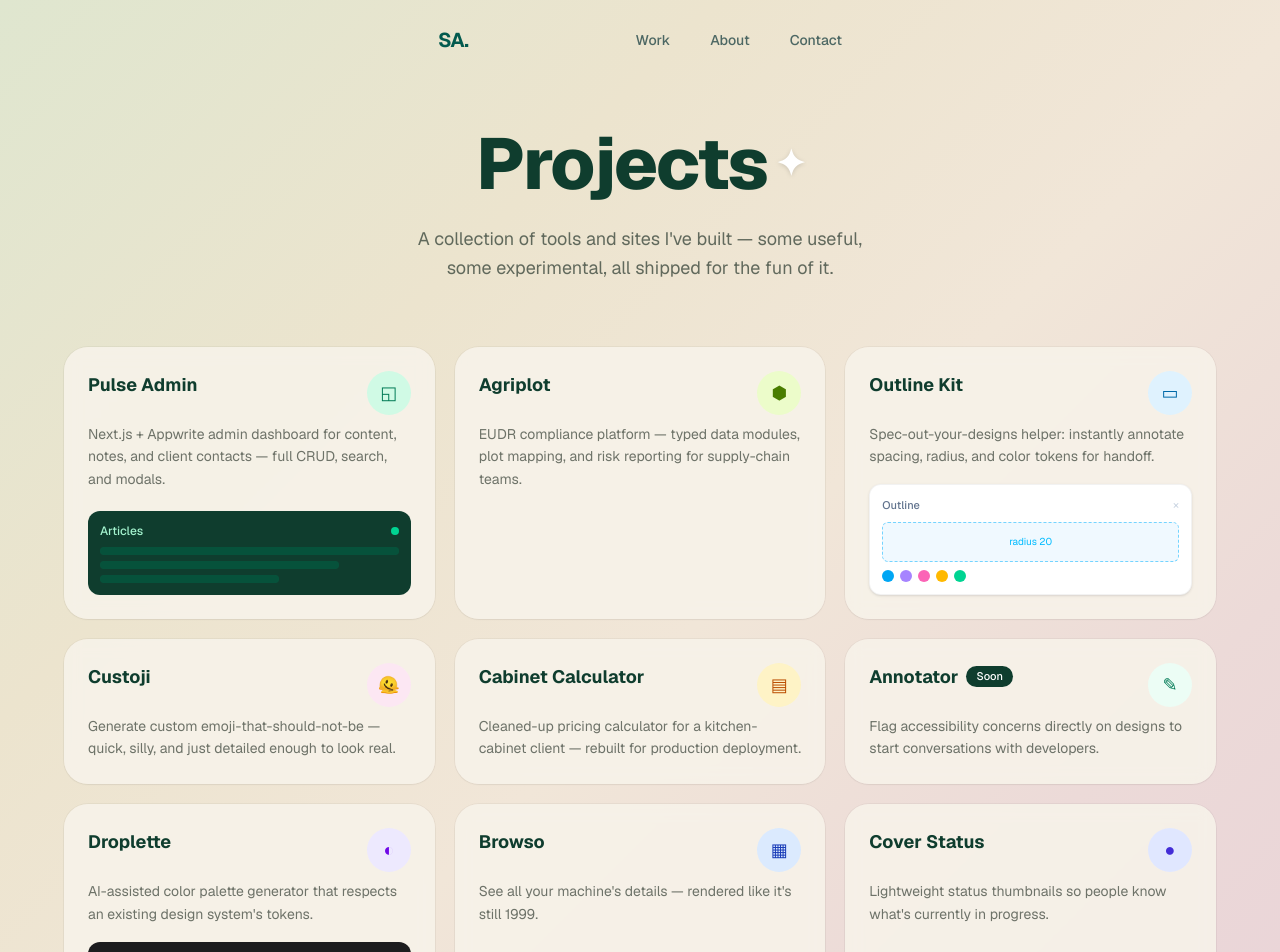
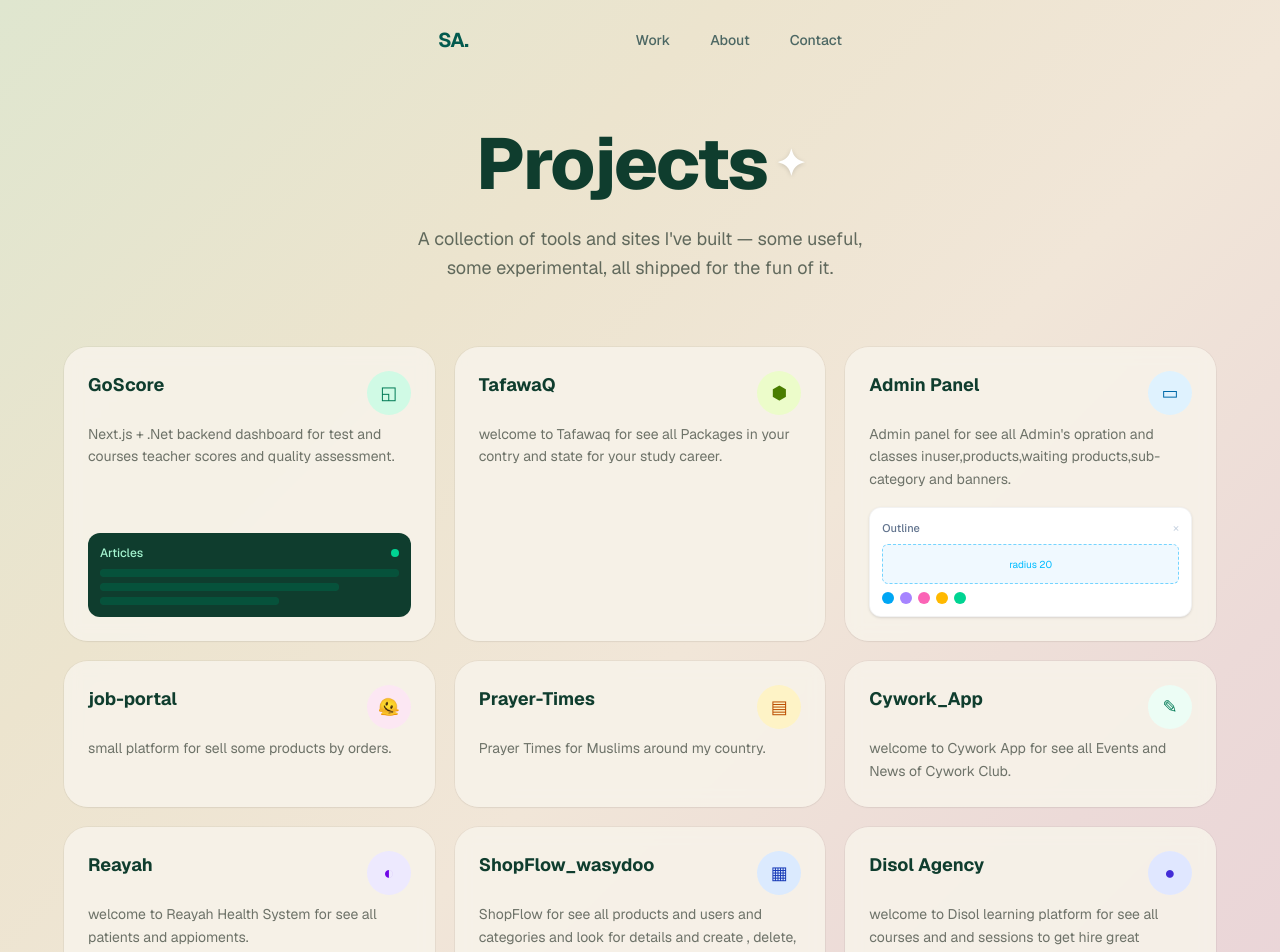
Before and after one commit to AbdEDjalilSaf/new-Area, a Next.js app: page /projects in a window 1280 px wide. Shown: the top 952 px of the page. Built offline with nearby package versions, Linux system fonts and the light colour scheme.

Commit message:
feat: complete projects section

```diff
--- a/app/projects/page.tsx
+++ b/app/projects/page.tsx
@@ -265,20 +265,18 @@ interface Project {
   chipBg: string;
   /** The glyph/emoji/initial shown inside the icon chip */
   icon: ReactNode;
-  /** Optional pill badge, e.g. "Soon", "New", "Beta" */
-  badge?: string;
   /** Optional mini preview rendered under the card copy */
   preview?: ReactNode;
-  /** Optional external link */
-  href?: string;
+  link: string;
 }
 
 const projects: Project[] = [
   {
-    title: "Pulse Admin",
+    title: "GoScore",
     description:
-      "Next.js + Appwrite admin dashboard for content, notes, and client contacts — full CRUD, search, and modals.",
+      "Next.js + .Net backend dashboard for test and courses teacher scores and quality assessment.",
     chipBg: "bg-emerald-100 dark:bg-emerald-900/40",
+    link: "https://github.com/AbdEDjalilSaf/go-score",
     icon: <span className="text-emerald-700 dark:text-emerald-300 text-lg">◱</span>,
     preview: (
       <div className="rounded-xl bg-[#0f3d2e] dark:bg-[#0a1f14] p-3 mt-4 dark:ring-1 dark:ring-white/[0.06]">
@@ -297,17 +295,19 @@ const projects: Project[] = [
     ),
   },
   {
-    title: "Agriplot",
+    title: "TafawaQ",
     description:
-      "EUDR compliance platform — typed data modules, plot mapping, and risk reporting for supply-chain teams.",
+      "welcome to Tafawaq for see all Packages in your contry and state for your study career.",
     chipBg: "bg-lime-100 dark:bg-lime-900/40",
+    link: "https://github.com/AbdEDjalilSaf/tafawaq",
     icon: <span className="text-lime-700 dark:text-lime-300 text-lg">⬢</span>,
   },
   {
-    title: "Outline Kit",
+    title: "Admin Panel",
     description:
-      "Spec-out-your-designs helper: instantly annotate spacing, radius, and color tokens for handoff.",
+      "Admin panel for see all Admin's opration and classes inuser,products,waiting products,sub-category and banners.",
     chipBg: "bg-sky-100 dark:bg-sky-900/40",
+    link: "https://github.com/AbdEDjalilSaf/Admin-Panel",
     icon: <span className="text-sky-700 dark:text-sky-300 text-lg">▭</span>,
     preview: (
       <div className="rounded-xl bg-white dark:bg-[#0a1f14] border border-black/5 dark:border-white/[0.06] p-3 mt-4 shadow-sm">
@@ -331,30 +331,33 @@ const projects: Project[] = [
     ),
   },
   {
-    title: "Custoji",
+    title: "job-portal",
     description:
-      "Generate custom emoji-that-should-not-be — quick, silly, and just detailed enough to look real.",
+      "small platform for sell some products by orders.",
+    link: "https://github.com/AbdEDjalilSaf/job-portal",
     chipBg: "bg-pink-100 dark:bg-pink-900/40",
     icon: <span className="text-lg">🫠</span>,
   },
   {
-    title: "Cabinet Calculator",
+    title: "Prayer-Times",
     description:
-      "Cleaned-up pricing calculator for a kitchen-cabinet client — rebuilt for production deployment.",
+      "Prayer Times for Muslims around my country.",
     chipBg: "bg-amber-100 dark:bg-amber-900/40",
+    link: "https://github.com/AbdEDjalilSaf/Prayer-Times",
     icon: <span className="text-amber-700 dark:text-amber-300 text-lg">▤</span>,
   },
   {
-    title: "Annotator",
-    description: "Flag accessibility concerns directly on designs to start conversations with developers.",
+    title: "Cywork_App",
+    link: "https://github.com/AbdEDjalilSaf/Cywork_App",
+    description: "welcome to Cywork App for see all Events and News of Cywork Club.",
     chipBg: "bg-emerald-50 dark:bg-emerald-900/30",
     icon: <span className="text-emerald-700 dark:text-emerald-300 text-lg">✎</span>,
-    badge: "Soon",
   },
   {
-    title: "Droplette",
+    title: "Reayah",
+    link: "https://github.com/AbdEDjalilSaf/Reayah",
     description:
-      "AI-assisted color palette generator that respects an existing design system's tokens.",
+      "welcome to Reayah Health System for see all patients and appioments.",
     chipBg: "bg-violet-100 dark:bg-violet-900/40",
     icon: <span className="text-violet-700 dark:text-violet-300 text-lg">◐</span>,
     preview: (
@@ -376,14 +379,16 @@ const projects: Project[] = [
     ),
   },
   {
-    title: "Browso",
-    description: "See all your machine's details — rendered like it's still 1999.",
+    title: "ShopFlow_wasydoo",
+    link: "https://github.com/AbdEDjalilSaf/ShopFlow_wasydoo",
+    description: "ShopFlow for see all products and users and categories and look for details and create , delete, update your products and users.",
     chipBg: "bg-blue-100 dark:bg-blue-900/40",
     icon: <span className="text-blue-800 dark:text-blue-300 text-lg">▦</span>,
   },
   {
-    title: "Cover Status",
-    description: "Lightweight status thumbnails so people know what's currently in progress.",
+    title: "Disol Agency",
+    link: "https://github.com/AbdEDjalilSaf/Disol-learning-platform",
+    description: "welcome to Disol learning platform for see all courses and and sessions to get hire great developers.",
     chipBg: "bg-indigo-100 dark:bg-indigo-900/40",
     icon: <span className="text-indigo-700 dark:text-indigo-300 text-lg">●</span>,
   },
@@ -420,11 +425,11 @@ export default function ProjectsGrid() {
 }
 
 function ProjectCard({ project }: { project: Project }) {
-  const Wrapper = project.href ? "a" : "div";
-
   return (
-    <Wrapper
-      {...(project.href ? { href: project.href } : {})}
+    <a
+      href={project.link}
+      target="_blank"
+      rel="noopener noreferrer"
       className="group relative flex flex-col rounded-3xl bg-[#f7f2e9]/90 dark:bg-[#1a3a28] backdrop-blur-sm p-6 shadow-[0_1px_2px_rgba(0,0,0,0.04)] ring-1 ring-black/[0.04] dark:ring-white/[0.06] transition-transform duration-200 hover:-translate-y-0.5 hover:shadow-md dark:hover:bg-[#1a3a28]/80"
     >
       <div className="flex items-start justify-between gap-4">
@@ -432,11 +437,7 @@ function ProjectCard({ project }: { project: Project }) {
           <h3 className="text-lg font-bold text-[#0f3d2e] dark:text-[#d4f5e0]">
             {project.title}
           </h3>
-          {project.badge && (
-            <span className="rounded-full bg-[#0f3d2e] dark:bg-[#d4f5e0] px-2.5 py-0.5 text-[11px] font-medium text-white dark:text-[#0a1f14]">
-              {project.badge}
-            </span>
-          )}
+
         </div>
 
         <span
@@ -451,6 +452,6 @@ function ProjectCard({ project }: { project: Project }) {
       </p>
 
       {project.preview && <div className="mt-auto">{project.preview}</div>}
-    </Wrapper>
+    </a>
   );
 }
```
